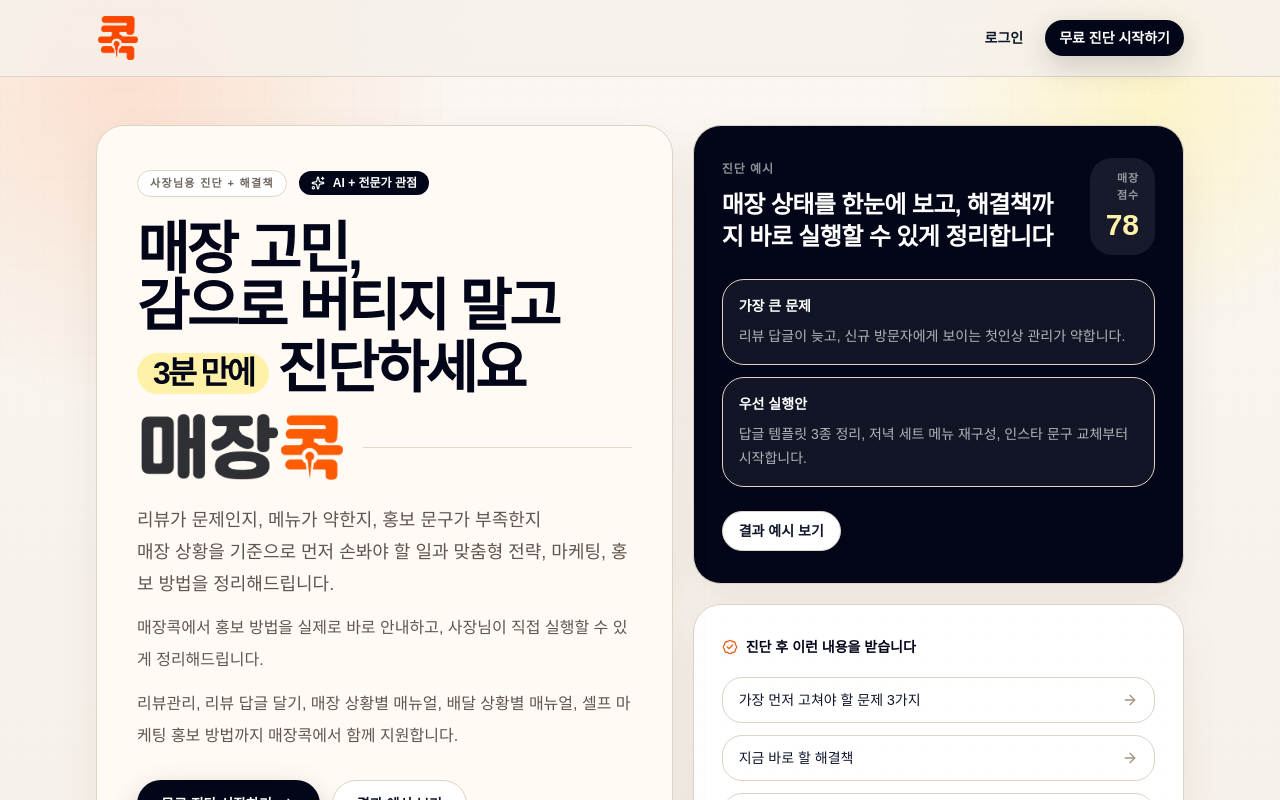
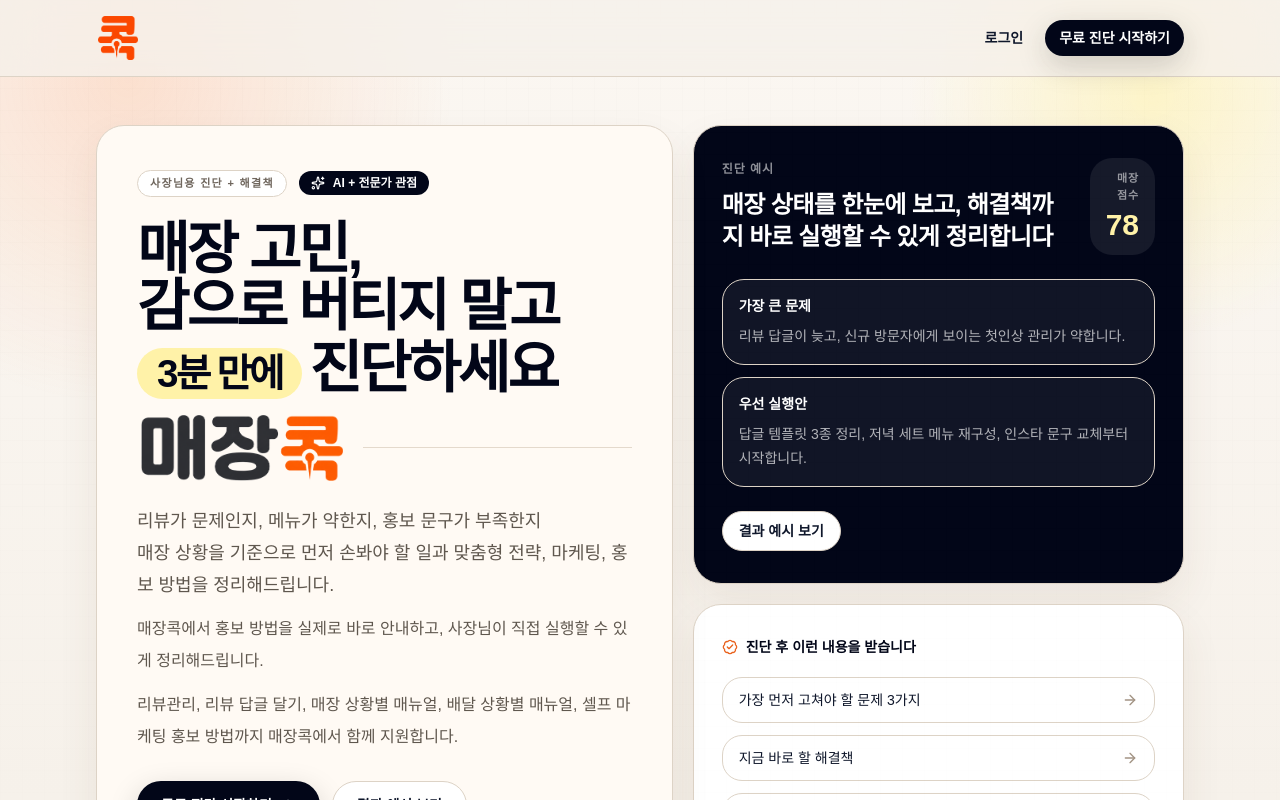
Before and after one commit to NACADMIC/storecok, a Next.js app: page / in a window 1280 px wide. Shown: the top 800 px of the page. Built offline with nearby package versions, Linux system fonts and the light colour scheme; no server answers; a web font is replaced by a local one.

Commit message:
Increase_hero_3min_badge_size

```diff
--- a/src/app/page.tsx
+++ b/src/app/page.tsx
@@ -93,7 +93,7 @@
                 <span className="block">매장 고민,</span>
                 <span className="block whitespace-nowrap">감으로 버티지 말고</span>
                 <span className="mt-1 block">
-                  <span className="inline-block rounded-full bg-[#fff2a8] px-3 py-1 align-middle text-[0.56em] sm:px-4">
+                  <span className="inline-block rounded-full bg-[#fff2a8] px-4 py-1.5 align-middle text-[0.68em] font-semibold sm:px-5">
                     3분 만에
                   </span>
                   <span className="ml-2">진단하세요</span>
```
